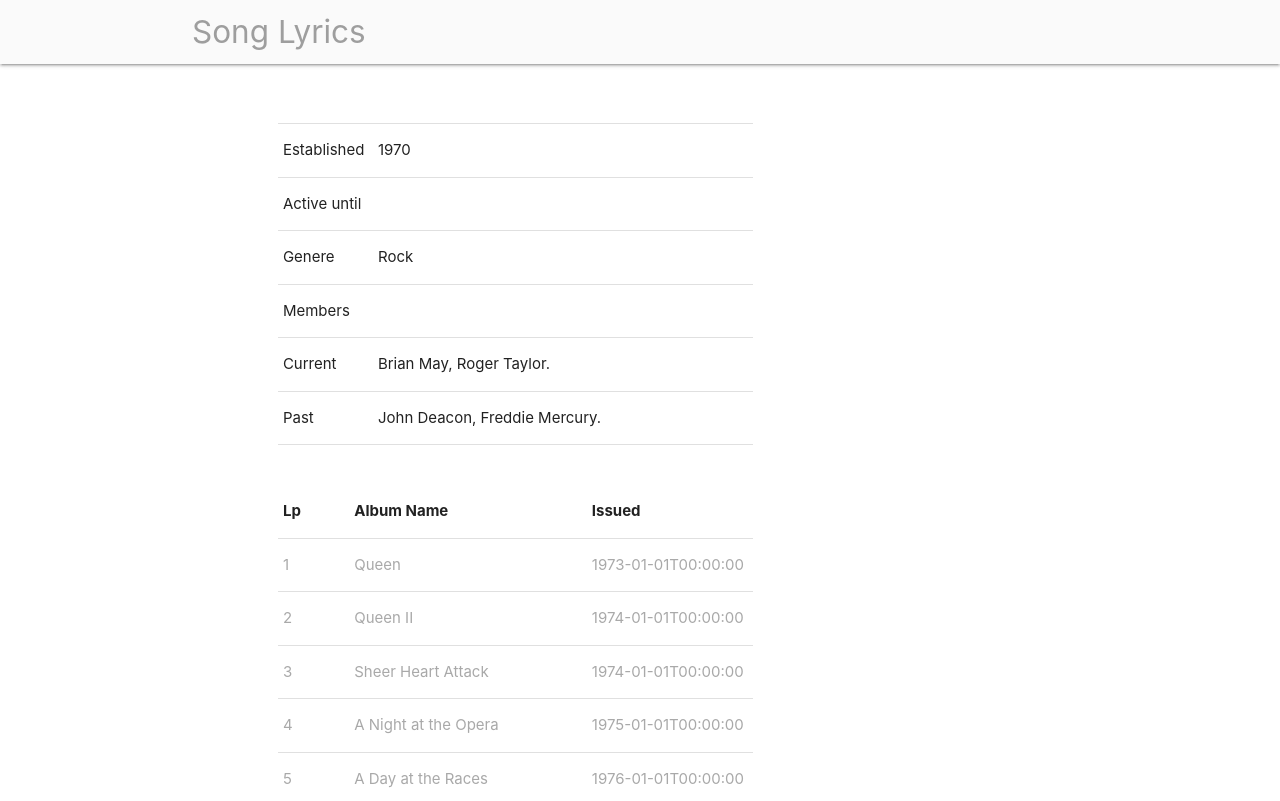
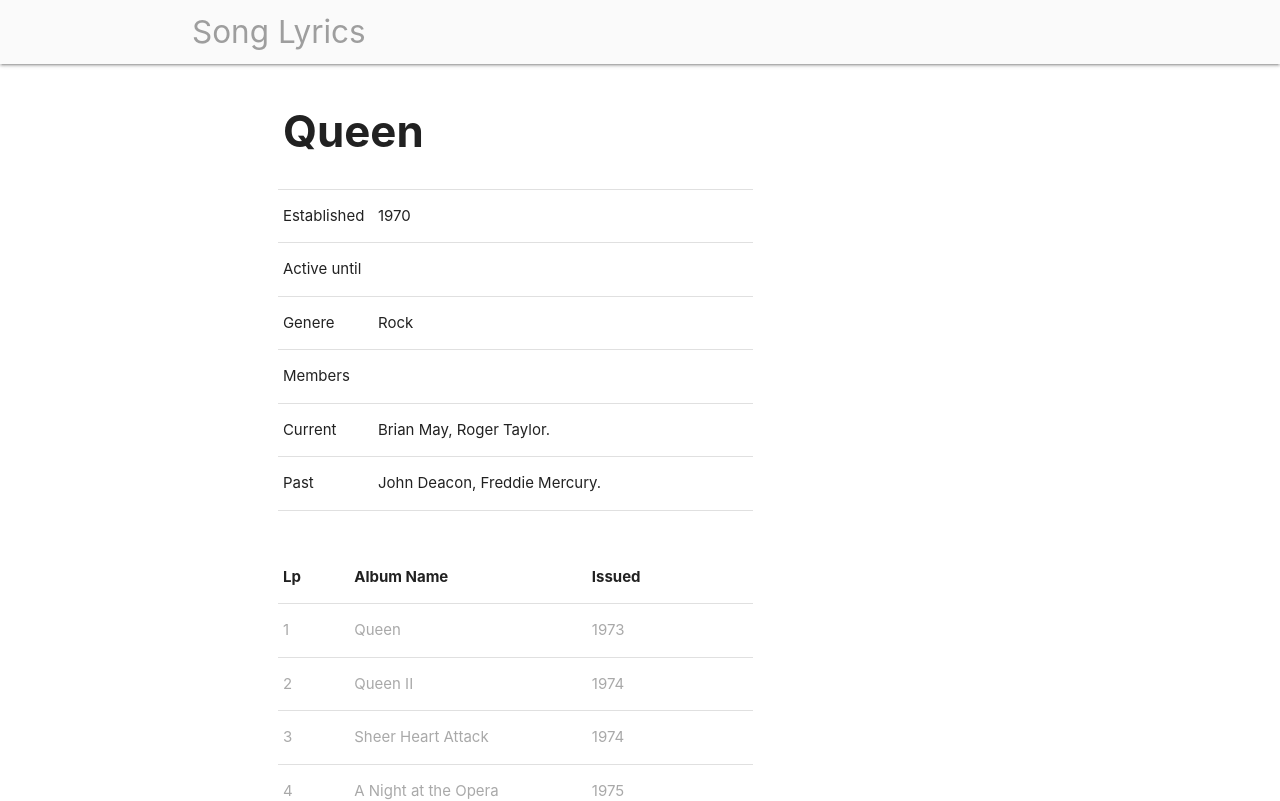
Before and after one commit to TomaszKandula/SongLyrics, a React (Create React App) app in the folder FrontEnd/ClientApp/: page /details in a window 1280 px wide. Shown: the top 801 px of the page. Built offline with nearby package versions, Linux system fonts and the light colour scheme.

Commit message:
update views

```diff
--- a/FrontEnd/ClientApp/src/components/common/bandDetails.js
+++ b/FrontEnd/ClientApp/src/components/common/bandDetails.js
@@ -80,7 +80,7 @@
                 <tbody>
                     <tr>
                         <td colSpan="2">
-                            <h3><b>{data.Name}</b></h3>
+                            <h3><b>{data.name}</b></h3>
                         </td>
                     </tr>
                     <tr>
--- a/FrontEnd/ClientApp/src/components/tables/albumsTable.js
+++ b/FrontEnd/ClientApp/src/components/tables/albumsTable.js
@@ -35,6 +35,21 @@
 
     }
 
+    returnFullYear(date)
+    {
+
+        let getDate = new Date(date);
+        let fullYear = null;
+
+        if (date != null)
+        {
+            fullYear = getDate.getFullYear();
+        }
+
+        return fullYear;
+
+    }
+
     renderTable(data)
     {
 
@@ -53,7 +68,7 @@
                         <tr key={albums.Id}>
                             <td className="albumsTableCol1">{albums.Id}</td>
                             <td className="albumsTableCol2">{albums.AlbumName}</td>
-                            <td className="albumsTableCol3">{albums.Issued}</td>
+                            <td className="albumsTableCol3">{this.returnFullYear(albums.Issued)}</td>
                         </tr>
                     )}
                 </tbody>
```
